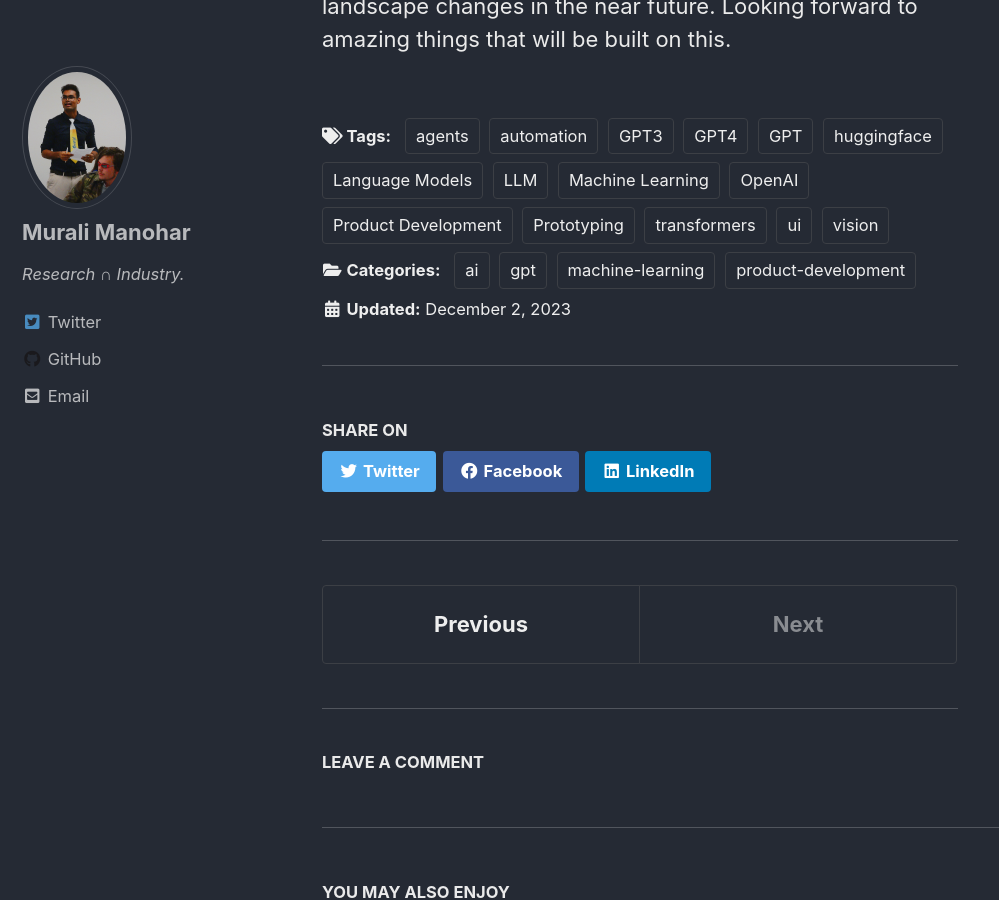
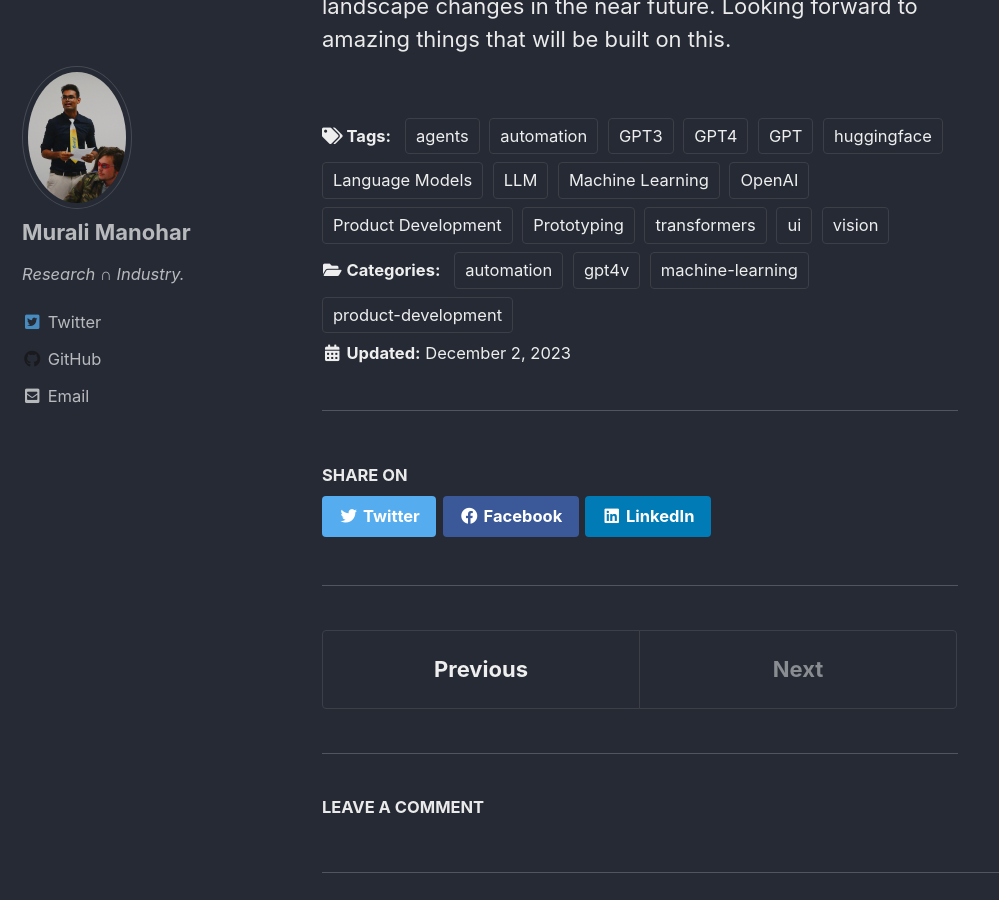
Before and after one commit to gitlost-murali/blogs, a Jekyll site: the page built from _posts/2023-12-03-gpt4v-ui-controller.md, in a window 1280 px wide and 900 px high, scrolled down 14034 px. Shown: the whole window, without its empty margins (0-999 px from the left). Built offline with Jekyll 4.4.1, drawn with Linux system fonts in a browser that asks for light colours; cached includes are drawn as plain includes; comment, search, counter and statistics services are not loaded.

```diff
--- a/_posts/2023-12-03-gpt4v-ui-controller.md
+++ b/_posts/2023-12-03-gpt4v-ui-controller.md
@@ -3,7 +3,7 @@
 excerpt: Talks about how we can build an automated UI controller with GPT agents
 tags: [Machine Learning, Language Models, GPT, LLM, Product Development, Prototyping, huggingface, transformers, OpenAI, GPT4, GPT3, agents, vision, ui, automation]
 date: 2023-12-03 05:28:10 +0530
-categories: machine-learning product-development gpt ai
+categories: machine-learning product-development gpt4v automation
 toc: true
 permalink: /:categories/:title
 ---
```
